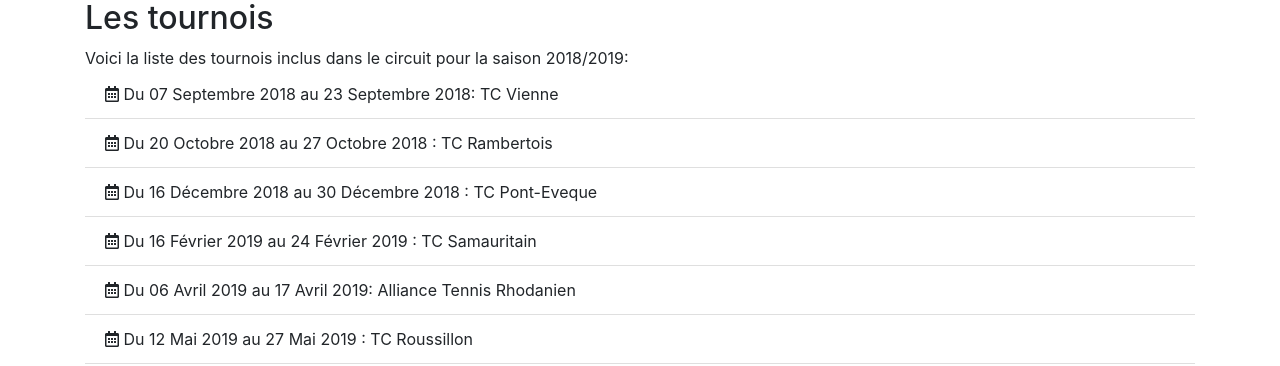
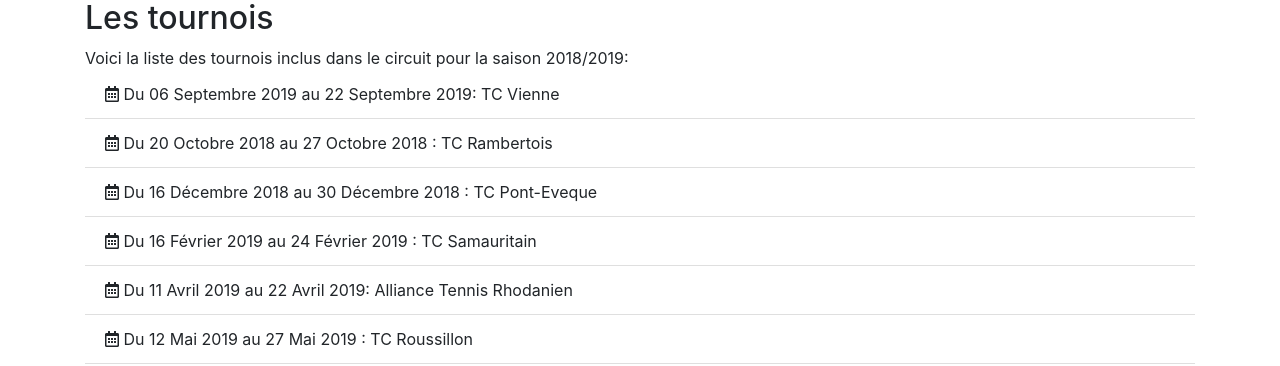
Before and after one commit to jbval/circuitMasterJeuneWebSite, an Angular app: page /tournois in a window 1280 px wide. Shown: the part 198-564 px from the top of the page. Built offline with nearby package versions, Linux system fonts and the light colour scheme.

Commit message:
correction des dates de tournoi et du lien invalide vers le reglement

```diff
--- a/src/app/home/home.component.html
+++ b/src/app/home/home.component.html
@@ -20,7 +20,7 @@
     </li>
   </ul>
   Pour plus d'informations sur le déroulé du master, vous pouvez consulter le réglement
-  <a [routerLink]="['reglement']">ici</a>.
+  <a [routerLink]="['/reglement']">ici</a>.
   <br/>
   <img src="../../assets/affiche.jpg" alt="Affiche du circuit" class="container" />
 </div>
--- a/src/app/tournois/tournois.component.html
+++ b/src/app/tournois/tournois.component.html
@@ -2,11 +2,11 @@
 <div>
   Voici la liste des tournois inclus dans le circuit pour la saison 2018/2019:
   <ul class="list-group list-group-flush">
-    <li class="list-group-item"><i class="far fa-calendar-alt"></i> Du 07 Septembre 2018 au 23 Septembre 2018: TC Vienne</li>
+    <li class="list-group-item"><i class="far fa-calendar-alt"></i> Du 06 Septembre 2019 au 22 Septembre 2019: TC Vienne</li>
     <li class="list-group-item"><i class="far fa-calendar-alt"></i> Du 20 Octobre 2018 au 27 Octobre 2018 : TC Rambertois</li>
     <li class="list-group-item"><i class="far fa-calendar-alt"></i> Du 16 Décembre 2018 au 30 Décembre 2018 : TC Pont-Eveque</li>
     <li class="list-group-item"><i class="far fa-calendar-alt"></i> Du 16 Février 2019 au 24 Février 2019 : TC Samauritain</li>
-    <li class="list-group-item"><i class="far fa-calendar-alt"></i> Du 06 Avril 2019 au 17 Avril 2019: Alliance Tennis Rhodanien</li>
+    <li class="list-group-item"><i class="far fa-calendar-alt"></i> Du 11 Avril 2019 au 22 Avril 2019: Alliance Tennis Rhodanien</li>
     <li class="list-group-item"><i class="far fa-calendar-alt"></i> Du 12 Mai 2019 au 27 Mai 2019 : TC Roussillon</li>
     <li class="list-group-item"><i class="far fa-calendar-alt"></i> Du 29 Mai 2019 au 09 Juin 2019 : TC La Sanne</li>
     <li class="list-group-item"><i class="far fa-calendar-alt"></i> Du 06 Juin 2019 au 17 Juin 2019 : TC Péage de Roussillon</li>
```
